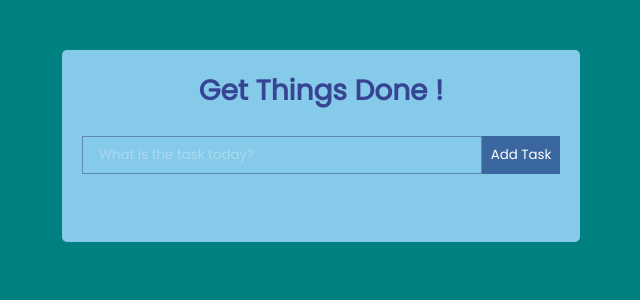
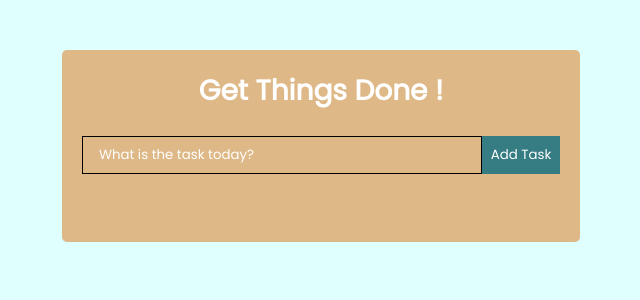
Before and after one commit to IshaFazli3/to-do-list, a React (Create React App) app: page / in a window 1280 px wide. Shown: the top 300 px of the page, without its empty margins (319-959 px from the left). Built offline with nearby package versions, Linux system fonts and the light colour scheme.

Commit message:
Changed styling

```diff
--- a/src/App.css
+++ b/src/App.css
@@ -8,7 +8,7 @@
 }
 
 body {
-  background: teal;
+  background: rgb(223, 255, 255);
   display: flex;
   justify-content: center;
   align-items: center;
@@ -19,13 +19,13 @@ body {
 }
 
 h1 {
-  color: rgb(54, 68, 148);
+  color: white;
   margin-bottom: 0.5rem;
   font-size: 1.75rem;
 }
 
 .TodoWrapper {
-  background: #86cae9;
+  background: burlywood;
   margin-top: 50px;
   padding: 20px;
   border-radius: 5px;
@@ -39,7 +39,7 @@ h1 {
 .todo-input {
   outline: none;
   background: none;
-  border: 1px solid #5e88af;
+  border: 1px solid ;
   padding: 0.5rem 1rem;
   margin-top: 1rem;
   margin-bottom: 2rem;
@@ -48,11 +48,11 @@ h1 {
 }
 
 .todo-input::placeholder {
-  color: #ffffff4d;
+  color: white;
 }
 
 .todo-btn {
-  background: #3b67a0;
+  background: #367c83;
   color: #fff;
   border: none;
   padding: 0.55rem;
@@ -63,7 +63,7 @@ h1 {
   display: flex;
   justify-content: space-between;
   align-items: center;
-  background: #266368;
+  background: #367c83;
   color: black;
   padding: 0.75rem 1rem;
   border-radius: 5px;
```
